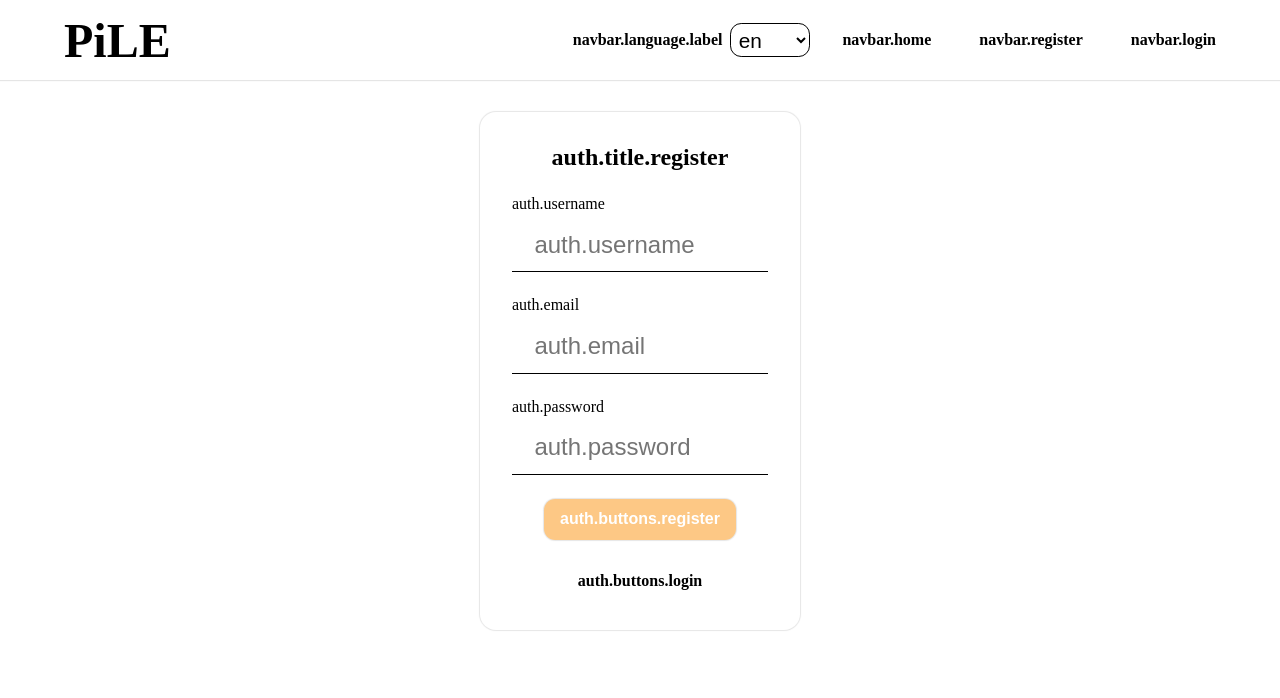
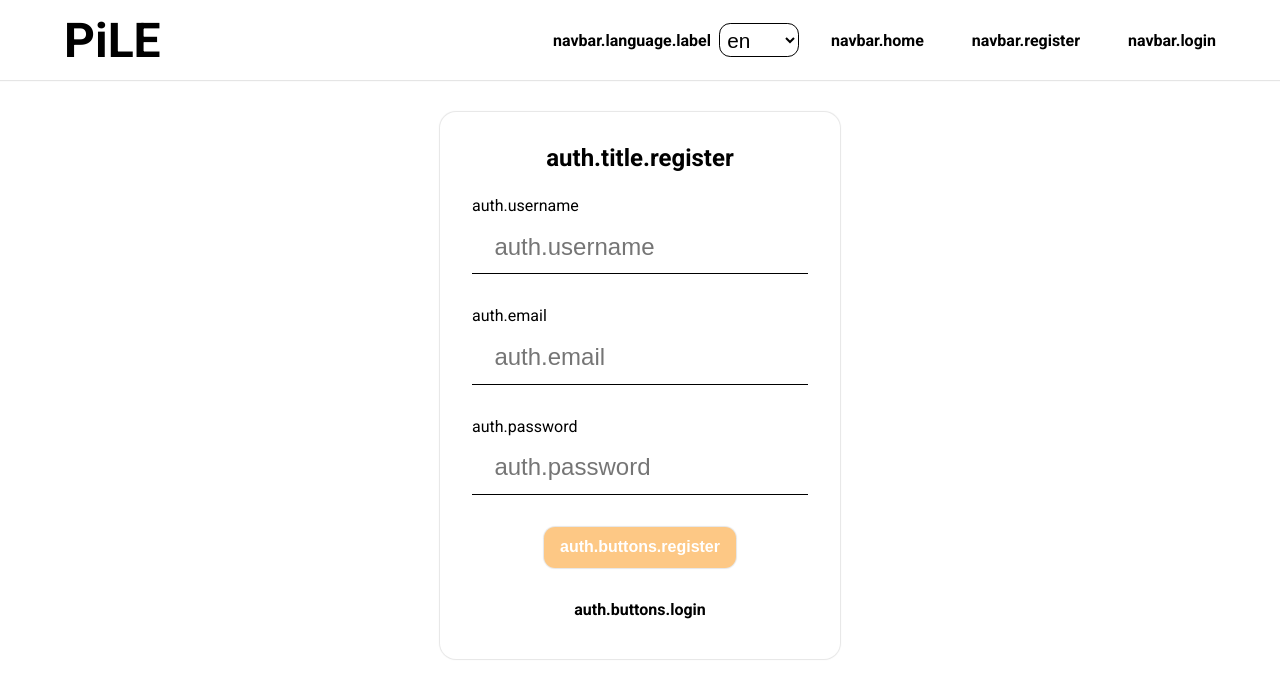
Before and after one commit to luckypeppa/pile-client, a Vue app: page /en/auth/register in a window 1280 px wide. Shown: the top 698 px of the page. Built offline with nearby package versions, Linux system fonts and the light colour scheme.

Commit message:
Add new font.

```diff
--- a/src/App.vue
+++ b/src/App.vue
@@ -23,6 +23,13 @@ export default {
   padding: 0;
   margin: 0;
   border: 0;
+}
+
+@import url("https://fonts.googleapis.com/css2?family=Noto+Sans+SC:wght@300;400;500;700&family=Roboto:wght@300;400;500;700&display=swap");
+
+html {
+  font-family: "Noto Sans SC", sans-serif;
+  font-family: "Roboto", sans-serif;
 }
 
 body {
--- a/src/components/BaseInput.vue
+++ b/src/components/BaseInput.vue
@@ -59,11 +59,10 @@ export default {
 
 <style lang="scss" scoped>
 .baseinput-container {
-  width: min(20rem, 100%);
+  width: min(25rem, 100%);
   display: flex;
   flex-direction: column;
   gap: 0.3rem;
-  border-bottom: 1px solid black;
 
   &.outlined {
     border: none;
@@ -101,6 +100,8 @@ export default {
     display: flex;
     align-items: center;
     gap: 1rem;
+    border-bottom: 1px solid black;
+    margin-bottom: 0.5rem;
 
     input {
       width: 100%;
--- a/src/components/PostCard.vue
+++ b/src/components/PostCard.vue
@@ -12,7 +12,7 @@
       </div>
       <p class="snippet">{{ post.snippet }}</p>
       <time v-if="post.createdAt">{{
-        new Date(this.post.createdAt).toString()
+        $d(new Date(post.createdAt), "long", $i18n.locale)
       }}</time>
     </div>
     <div class="cover">
--- a/src/i18n.js
+++ b/src/i18n.js
@@ -23,10 +23,46 @@ function loadLocaleMessages() {
   return messages;
 }
 
+// datetimeFormates
+const datetimeFormats = {
+  en: {
+    short: {
+      year: "numeric",
+      month: "short",
+      day: "numeric",
+    },
+    long: {
+      year: "numeric",
+      month: "short",
+      day: "numeric",
+      weekday: "short",
+      hour: "numeric",
+      minute: "numeric",
+    },
+  },
+  zh: {
+    short: {
+      year: "numeric",
+      month: "short",
+      day: "numeric",
+    },
+    long: {
+      year: "numeric",
+      month: "short",
+      day: "numeric",
+      weekday: "long",
+      hour: "numeric",
+      minute: "numeric",
+      hour12: true,
+    },
+  },
+};
+
 export default createI18n({
   legacy: false,
   locale: process.env.VUE_APP_I18N_LOCALE || "en",
   fallbackLocale: process.env.VUE_APP_I18N_FALLBACK_LOCALE || "en",
   messages: loadLocaleMessages(),
   globalInjection: true,
+  datetimeFormats,
 });
--- a/src/views/auth/AuthLayout.vue
+++ b/src/views/auth/AuthLayout.vue
@@ -17,7 +17,7 @@ export default {};
   background-position: center center;
 
   .form-container {
-    width: min(20rem, 100%);
+    width: min(25rem, 100%);
     margin: auto;
     padding-top: 7rem;
   }
--- a/src/views/auth/AuthRegister.vue
+++ b/src/views/auth/AuthRegister.vue
@@ -62,6 +62,7 @@ export default {
       },
     });
 
+    // set validation schema with yup
     const validationSchema = object({
       email: string().email().required(),
       username: string().min(6).max(12).required(),
@@ -134,7 +135,7 @@ export default {
 
 <style lang="scss">
 .user-form {
-  width: min(90%, 10rem);
+  width: min(90%, 20rem);
   margin: auto;
   display: flex;
   flex-direction: column;
--- a/src/views/post/PostDetail.vue
+++ b/src/views/post/PostDetail.vue
@@ -2,7 +2,7 @@
   <div class="detail-container">
     <div class="time-container">
       <time v-if="post.createdAt" class="time">{{
-        new Date(post.createdAt).toString()
+        $d(new Date(post.createdAt), "long", $i18n.locale)
       }}</time>
       <tag-button
         :tag="tag.name"
```
